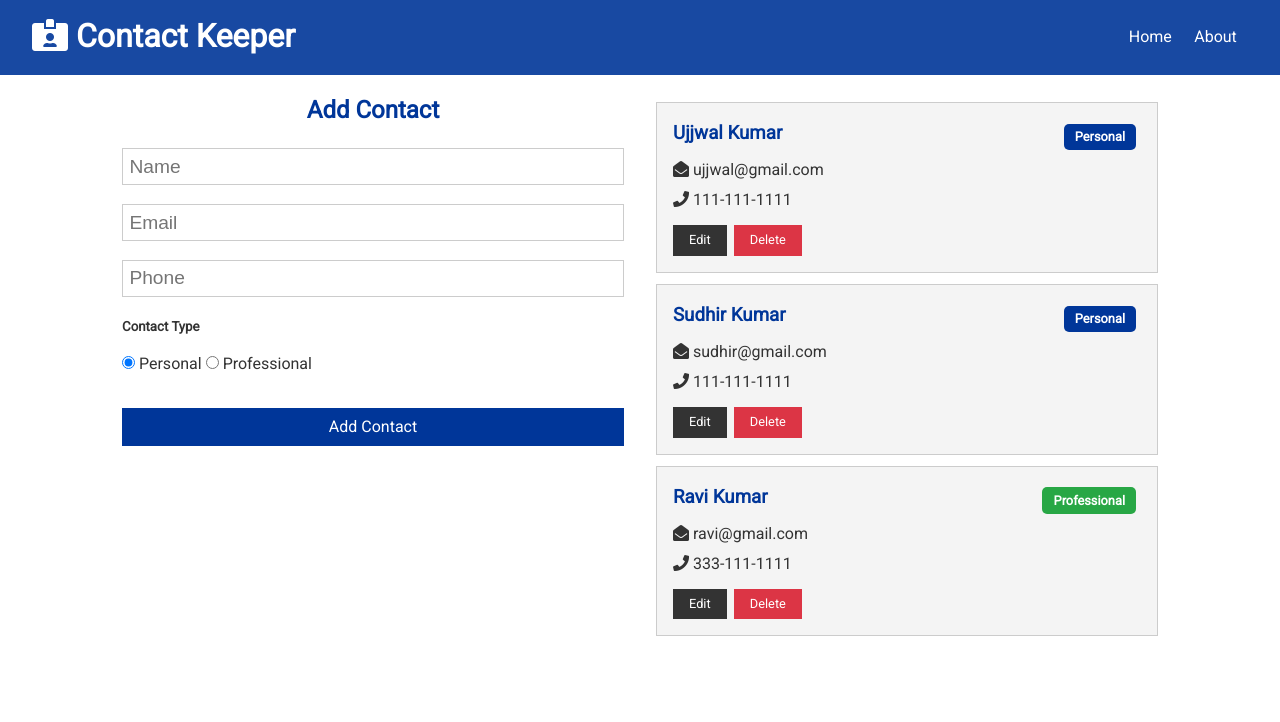
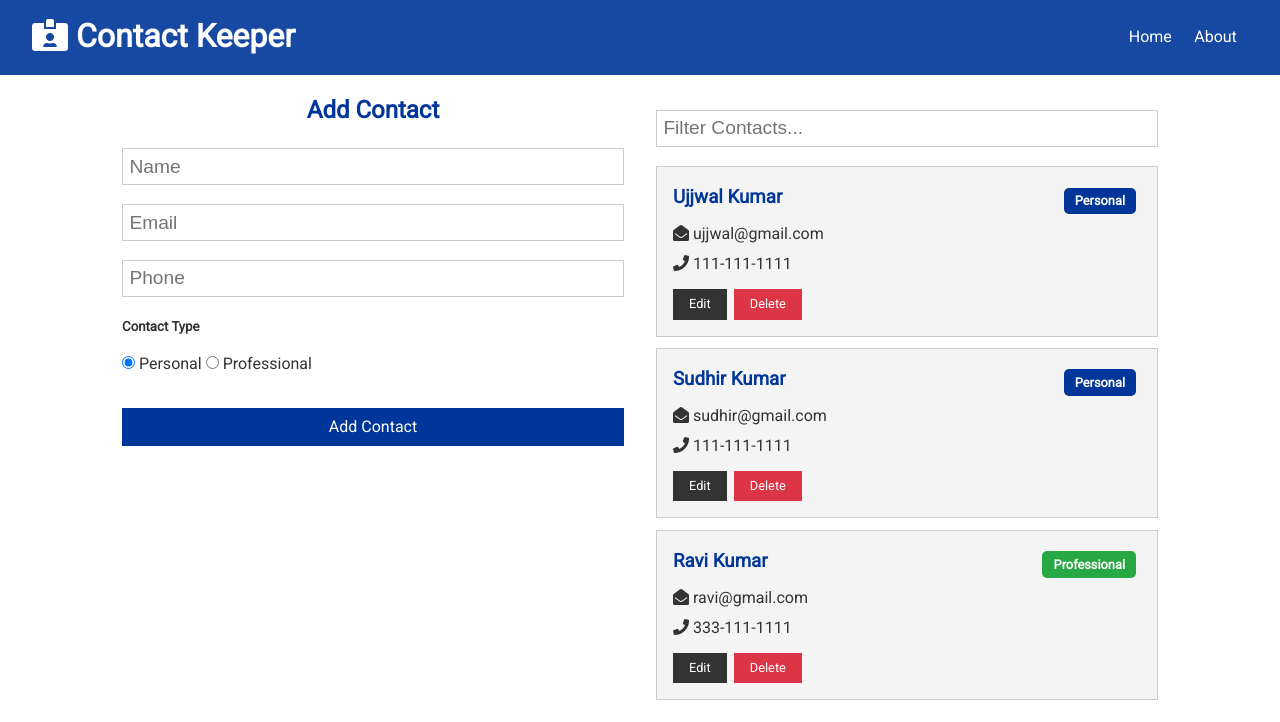
Before and after one commit to Ujjawal0619/ContactKeeper, a React (Create React App) app in the folder client/: page / in a window 1280 px wide. Shown: the top 722 px of the page. Built offline with nearby package versions, Linux system fonts and the light colour scheme.

Commit message:
filter component and its functionality is added

```diff
--- /dev/null
+++ b/client/src/components/contacts/ContactFilter.js
@@ -0,0 +1,33 @@
+import React, { useContext, useRef, useEffect } from "react";
+import ContactContext from "../../context/contact/contactContext";
+const ContactFilter = () => {
+  const contactContext = useContext(ContactContext);
+  const text = useRef("");
+  const { filterContacts, clearFilter, filtered } = contactContext;
+
+  useEffect(() => {
+    if (filtered === null) {
+      text.current.value = "";
+    }
+  });
+
+  const onChange = (e) => {
+    if (text.current.value !== "") {
+      filterContacts(e.target.value);
+    } else {
+      clearFilter();
+    }
+  };
+  return (
+    <form>
+      <input
+        ref={text}
+        type="text"
+        placeholder="Filter Contacts..."
+        onChange={onChange}
+      />
+    </form>
+  );
+};
+
+export default ContactFilter;
--- a/client/src/components/contacts/Contacts.js
+++ b/client/src/components/contacts/Contacts.js
@@ -1,16 +1,32 @@
 import React, { useContext } from "react";
 import ContactItem from "./ContactItem";
 import ContactContext from "../../context/contact/contactContext";
+import { CSSTransition, TransitionGroup } from "react-transition-group";
 
 const Contacts = () => {
   const contactContext = useContext(ContactContext);
 
-  const { contacts } = contactContext;
+  const { contacts, filtered } = contactContext;
+
+  if (contacts.lenght === 0) {
+    return <h4>Please add a contact</h4>;
+  }
+
   return (
     <>
-      {contacts.map((contact) => (
-        <ContactItem key={contact.id} contact={contact} />
-      ))}
+      <TransitionGroup>
+        {filtered !== null
+          ? filtered.map((contact) => (
+              <CSSTransition key={contact.id} timeout={500} classNames="item">
+                <ContactItem contact={contact} />
+              </CSSTransition>
+            ))
+          : contacts.map((contact) => (
+              <CSSTransition key={contact.id} timeout={500} classNames="item">
+                <ContactItem key={contact.id} contact={contact} />
+              </CSSTransition>
+            ))}
+      </TransitionGroup>
     </>
   );
 };
--- a/client/src/components/pages/Home.js
+++ b/client/src/components/pages/Home.js
@@ -1,6 +1,7 @@
 import React from "react";
 import Contacts from "../contacts/Contacts";
 import ContactForm from "../contacts/ContactForm";
+import ContactFilter from "../contacts/ContactFilter";
 
 const Home = () => {
   return (
@@ -9,6 +10,7 @@
         <ContactForm />
       </div>
       <div>
+        <ContactFilter />
         <Contacts />
       </div>
     </div>
--- a/client/src/context/contact/ContactState.js
+++ b/client/src/context/contact/ContactState.js
@@ -39,6 +39,7 @@
       },
     ],
     current: null,
+    filtered: null,
   };
 
   const [state, dispatch] = useReducer(contactReducer, initialState); // contactReducer used here
@@ -66,19 +67,26 @@
     dispatch({ type: UPDATE_CONTACT, payload: contact });
   };
   // Filter Contacts
-
+  const filterContacts = (text) => {
+    dispatch({ type: FILTER_CONTACTS, payload: text });
+  };
   // Clear Filter
-
+  const clearFilter = () => {
+    dispatch({ type: CLEAR_FILTER });
+  };
   return (
     <ContactContext.Provider
       value={{
         contacts: state.contacts,
         current: state.current,
+        filtered: state.filtered,
         addContact,
         deleteContact,
         setCurrent,
         clearCurrent,
         updateContact,
+        filterContacts,
+        clearFilter,
       }}
     >
       {props.children}
--- a/client/src/context/contact/contactReducer.js
+++ b/client/src/context/contact/contactReducer.js
@@ -39,6 +39,19 @@
         ...state,
         current: null,
       };
+    case FILTER_CONTACTS:
+      return {
+        ...state,
+        filtered: state.contacts.filter((contact) => {
+          const regex = new RegExp(`${action.payload}`, "gi");
+          return contact.name.match(regex) || contact.email.match(regex);
+        }),
+      };
+    case CLEAR_FILTER:
+      return {
+        ...state,
+        filtered: null,
+      };
     default:
       return state;
   }
```
Also changed, not shown: client/src/App.css (+7 -7 lines), 1 other file (tests, documents, lock files or other folders).
